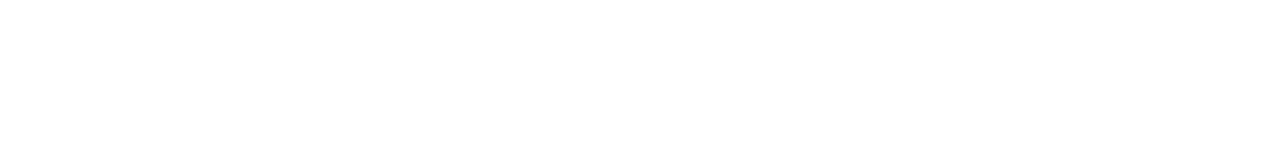
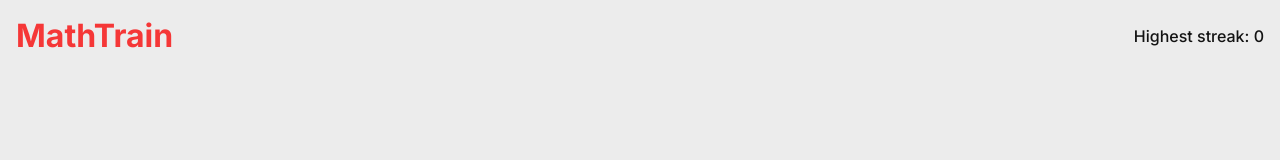
Before and after one commit to 4npdev/mathtrain, a plain HTML site: page index.html in a window 1280 px wide. Drawn offline with Linux system fonts and the light colour scheme; a web font is replaced by a local one.

Commit message:
Created the header

```diff
--- a/index.html
+++ b/index.html
@@ -6,8 +6,14 @@
     <title>MathTrain by 4NP</title>
 
     <link rel="stylesheet" href="styles.css">
+    <link href="https://fonts.googleapis.com/css2?family=DM+Mono:ital,wght@0,300;0,400;0,500;1,300;1,400;1,500&family=Inter:ital,opsz,wght@0,14..32,100..900;1,14..32,100..900&display=swap" rel="stylesheet">
 </head>
 <body>
+    <header>
+        <h1 class="header-title">MathTrain</h1>
+        <p class="header-best" id="header-best"></p>
+    </header>
+
     <script src="script.js"></script>
 </body>
 </html>
--- a/script.js
+++ b/script.js
@@ -0,0 +1,6 @@
+//Variables
+const headerBest = document.getElementById("header-best");
+let best = Number(localStorage.getItem("best")) || 0;
+
+//Code
+headerBest.textContent = "Highest streak: " + best;
--- a/styles.css
+++ b/styles.css
@@ -0,0 +1,34 @@
+:root {
+    --background: #ececec;
+    --primary: #f53737;
+    --text: #131313;
+}
+
+* {
+    margin: 0;
+    padding: 0;
+    box-sizing: border-box;
+}
+
+body {
+    background-color: var(--background);
+    font-family: "Inter", sans-serif;
+}
+
+/*Header*/
+
+header {
+    display: flex;
+    justify-content: space-between;
+    align-items: center;
+    padding: 1rem;
+}
+
+.header-title {
+    color: var(--primary);
+}
+
+.header-best {
+    color: var(--text);
+    font-weight: 500;
+}
```
